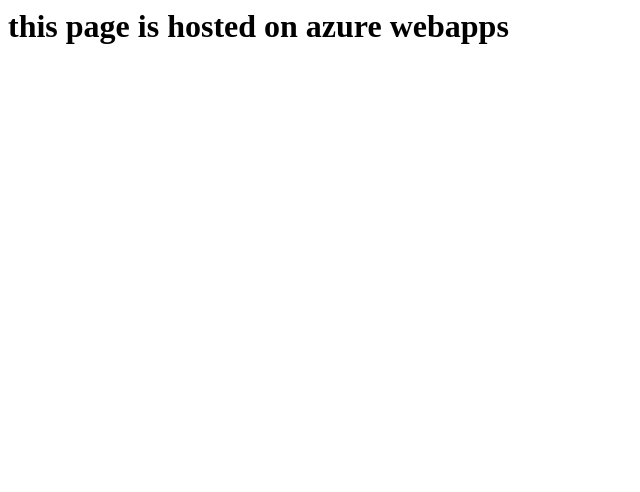
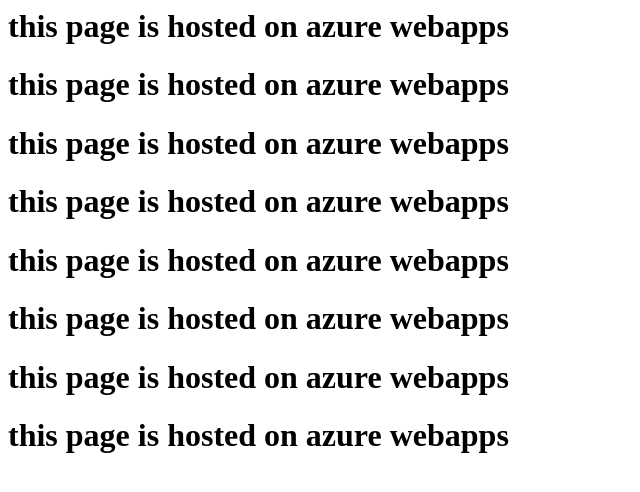
Before and after one commit to kumarself10/azureweekend, a plain HTML site: page index.html in a window 1280 px wide. Shown: the whole page, without its empty margins (0-640 px from the left). Drawn offline with Linux system fonts and the light colour scheme.

Commit message:
Update index.html

```diff
--- a/index.html
+++ b/index.html
@@ -1 +1,9 @@
 <h1> this page is hosted on azure webapps </h1>
+<h1> this page is hosted on azure webapps </h1>
+<h1> this page is hosted on azure webapps </h1>
+<h1> this page is hosted on azure webapps </h1>
+<h1> this page is hosted on azure webapps </h1><h1> this page is hosted on azure webapps </h1>
+
+
+<h1> this page is hosted on azure webapps </h1>
+<h1> this page is hosted on azure webapps </h1>
```
